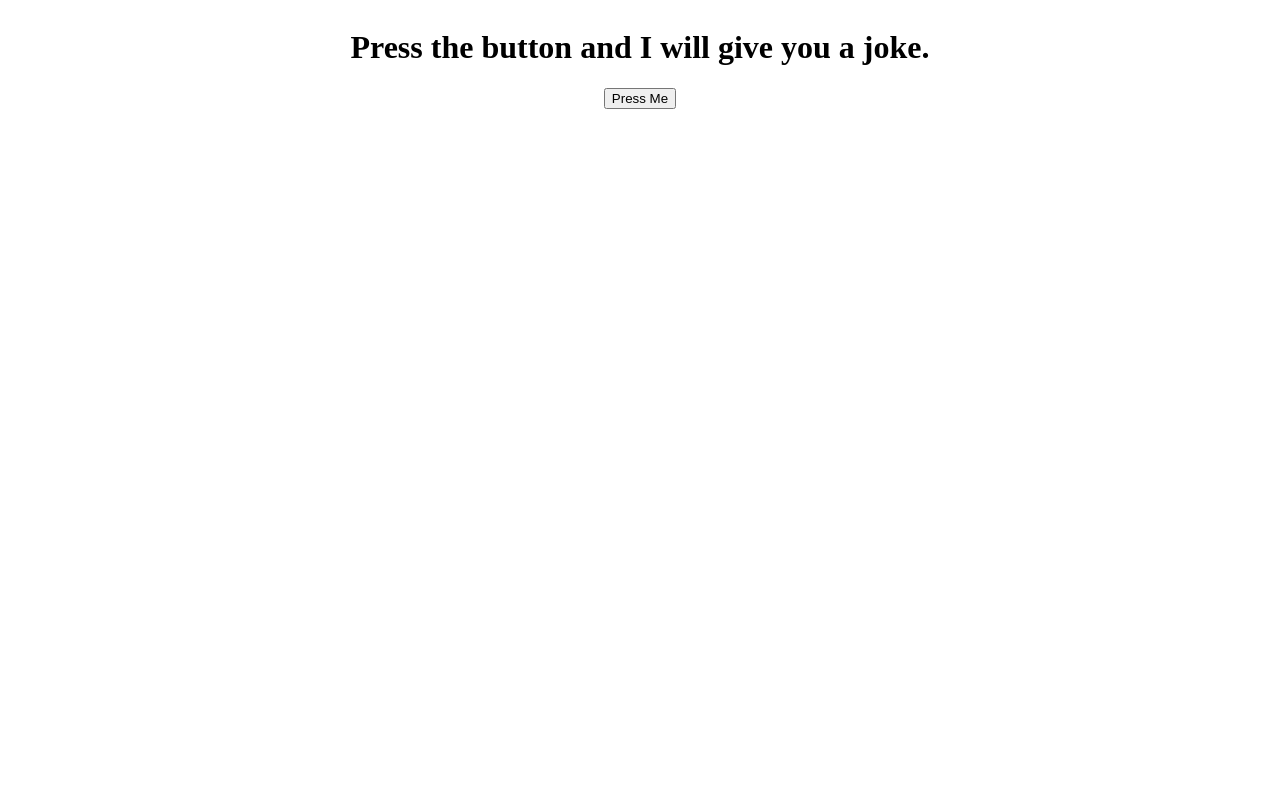
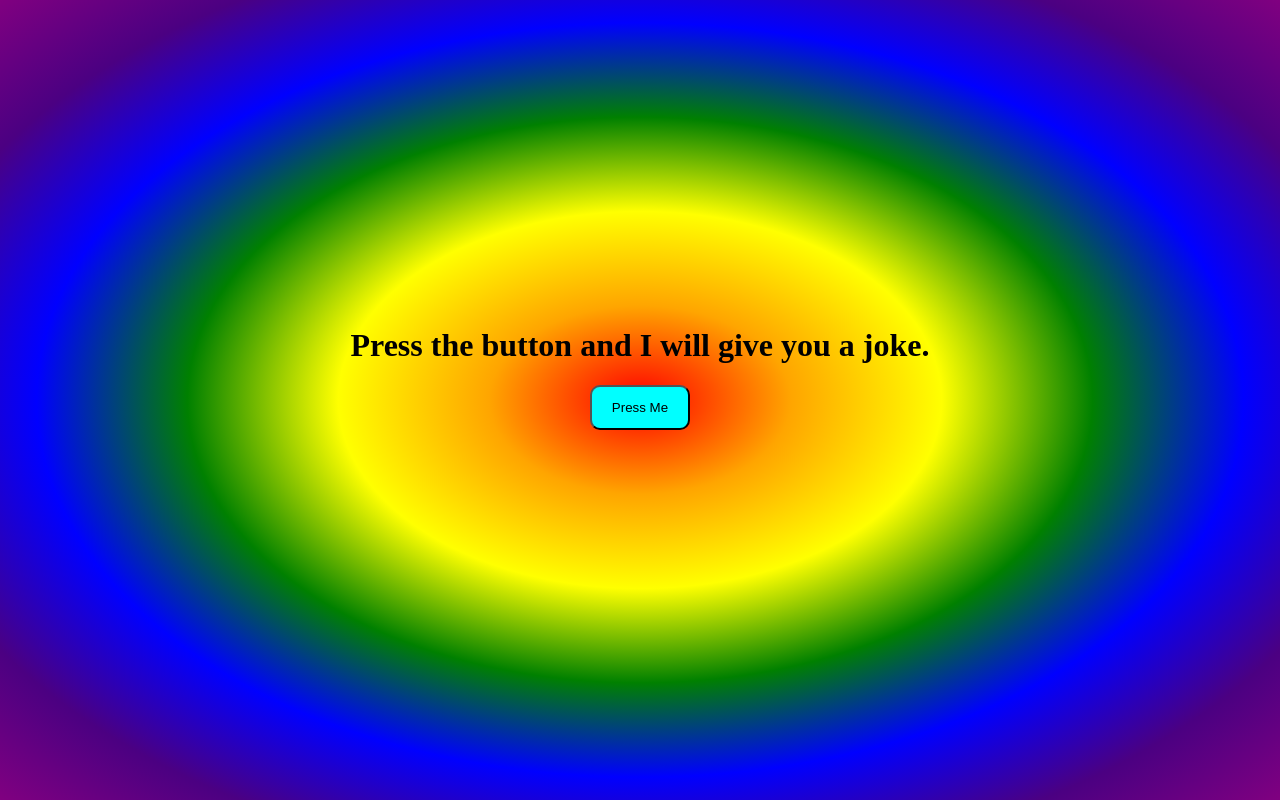
Before and after one commit to n-see/dadJokesAPI, a plain HTML site: page index.html in a window 1280 px wide. Drawn offline with Linux system fonts and the light colour scheme.

Commit message:
completed code

```diff
--- a/index.html
+++ b/index.html
@@ -11,7 +11,7 @@
         <div class="row">
             <div class="col mainCont">
                 <h1 id="displayArea">Press the button and I will give you a joke.</h1>
-                <button id="myBtn">Press Me </button>
+                <button class="jokeBtn" id="myBtn">Press Me </button>
             </div>
         </div>
     </div>
--- a/styles/styles.css
+++ b/styles/styles.css
@@ -1,9 +1,9 @@
-body{
+html{
     /* background-image: conic-gradient(red, orange, yellow, green, blue, indigo, purple);
     background-repeat: no-repeat;
     background-size: 100%; */
-    background-color:;
-
+    background-image: radial-gradient(red, orange, yellow, green, blue, indigo, purple);
+    height: 100vh;
 }
 
 .mainCont{
@@ -11,4 +11,12 @@ body{
     justify-content: center;
     align-items: center;
     flex-direction: column;
+    height: 45rem;
 }
+
+.jokeBtn{
+    background-color: aqua;
+    border-radius: 10px;
+    height: 45px;
+    width: 100px;
+}
```
